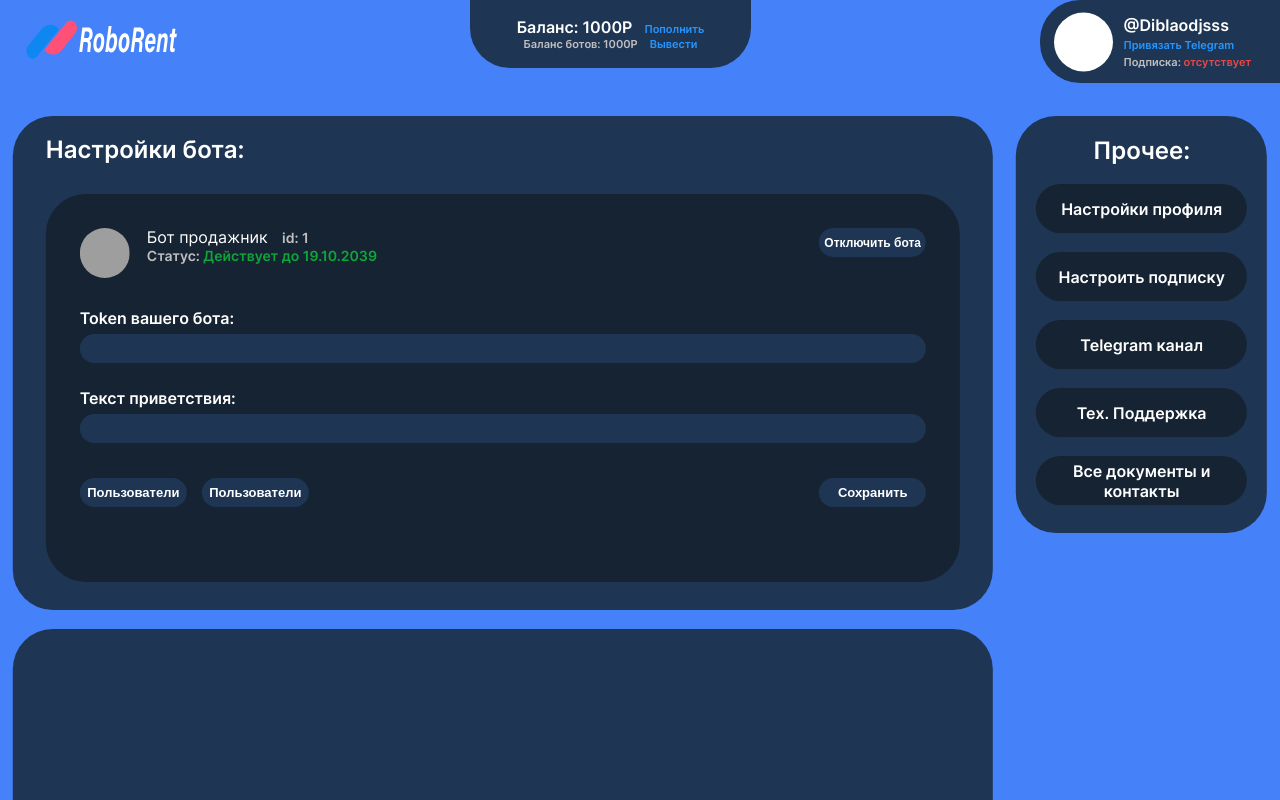
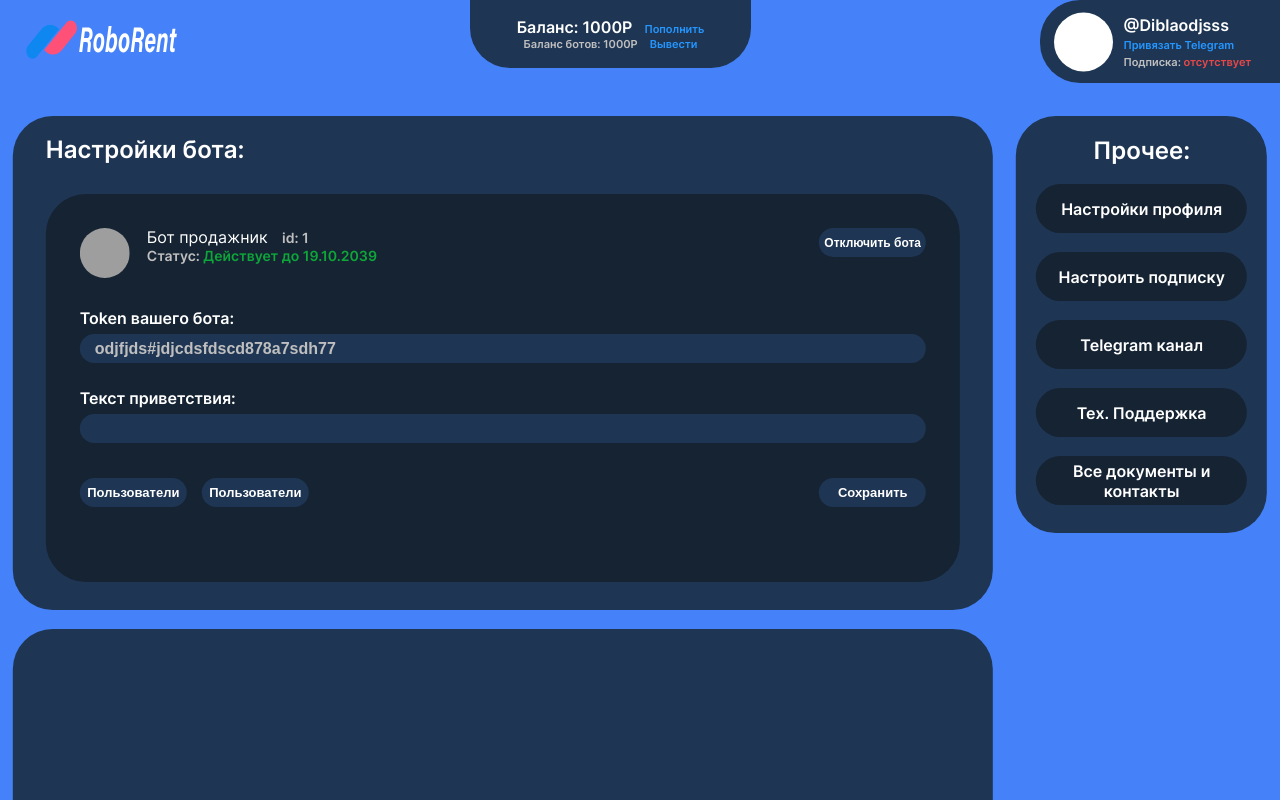
Before and after one commit to Holder-hash/RoboRent, a React (Vite) app: page /RoboRent/1 in a window 1280 px wide. Shown: the top 800 px of the page. Built offline with nearby package versions, Linux system fonts and the light colour scheme; grey boxes are pictures that could not be loaded; the HTML template or start-up script is replaced by a standard one.

Commit message:
bot settings token inp disabled

```diff
--- a/src/components/screens/UserBotSinglePage/UserBotSinglePage.jsx
+++ b/src/components/screens/UserBotSinglePage/UserBotSinglePage.jsx
@@ -47,7 +47,7 @@ function UserBotSinglePage({ to }) {
               </div>
               <div className="bots-settings__inputs">
                 <label htmlFor="token">Token вашего бота:</label>
-                <BotSettingInput type="text" />
+                <BotSettingInput type="text" value={bot.token} disabled />
                 <label htmlFor="token">Текст приветствия:</label>
                 <BotSettingInput type="text" />
               </div>
--- a/src/components/ui/BotSettingsInput/BotSettingInput.module.scss
+++ b/src/components/ui/BotSettingsInput/BotSettingInput.module.scss
@@ -10,3 +10,6 @@
   font-size: 16px;
   font-weight: 600;
 }
+input:disabled {
+  cursor: no-drop;
+}
```
